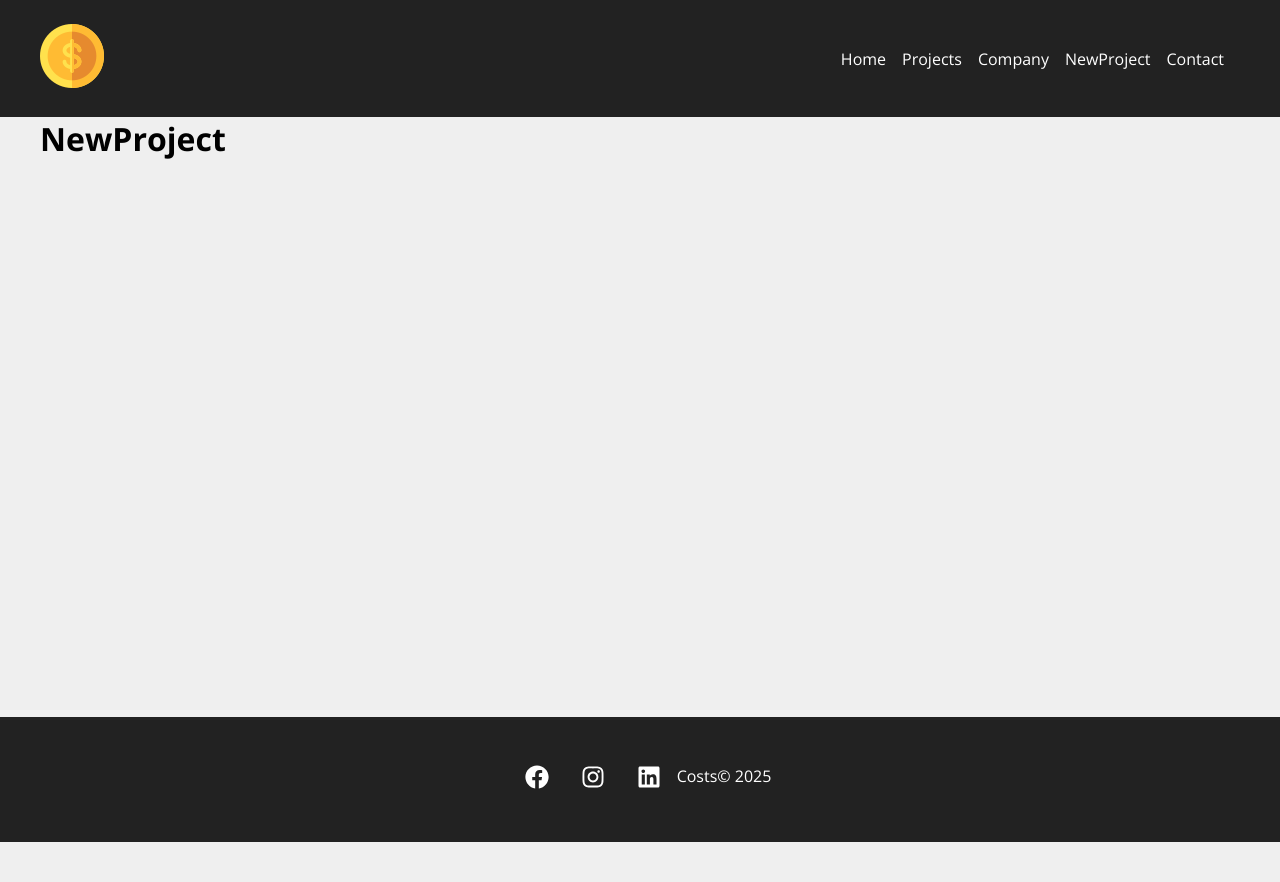
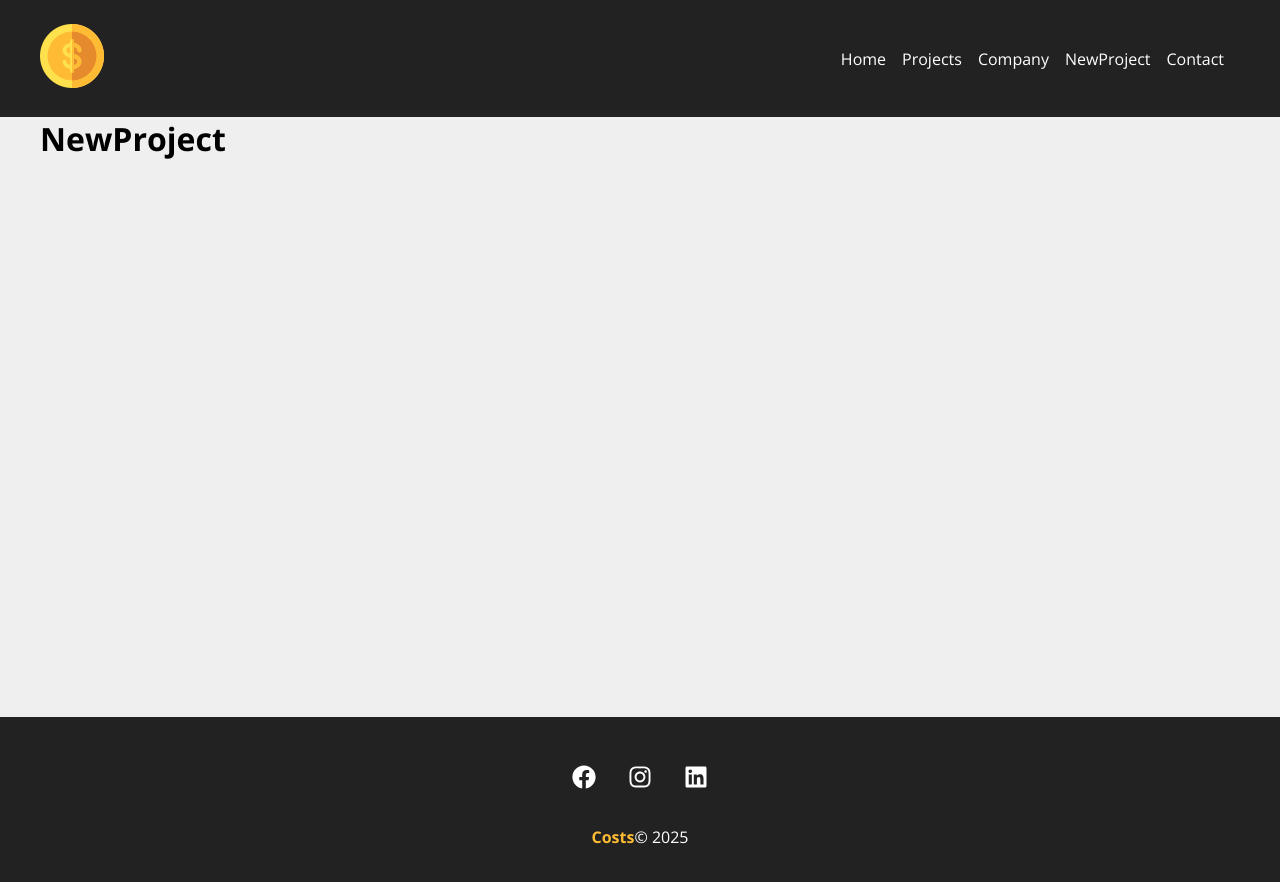
Before and after one commit to RusthenRonald/Projeto-React, a JavaScript app in the folder new-project/: page /newproject in a window 1280 px wide. Shown: the top 882 px of the page. Before the commit the page ends 842 px from the top, so only its background shows below. Built offline with nearby package versions, Linux system fonts and the light colour scheme; the HTML template or start-up script is replaced by a standard one; a web font is replaced by a local one.

Commit message:
estilizando copy-right

```diff
--- a/new-project/src/components/Layout/Footer.js
+++ b/new-project/src/components/Layout/Footer.js
@@ -7,8 +7,8 @@ function Footer(){
                 <li><FaFacebook/></li>
                 <li><FaInstagram/></li>
                 <li><FaLinkedin/></li>
-                <p><span>Costs</span>&copy; 2025</p>
             </ul>
+            <p className={styles.copy_right}><span>Costs</span>&copy; 2025</p>
         </footer>
     )
 } export default Footer
--- a/new-project/src/components/Layout/Footer.module.css
+++ b/new-project/src/components/Layout/Footer.module.css
@@ -19,3 +19,10 @@
     font-size: 1.5em;
     cursor: pointer;
 }
+.copy_right{
+    margin-top: 2em;
+}
+.copy_right span{
+    color:#Ffbb33;
+    font-weight: bold;
+}
```
